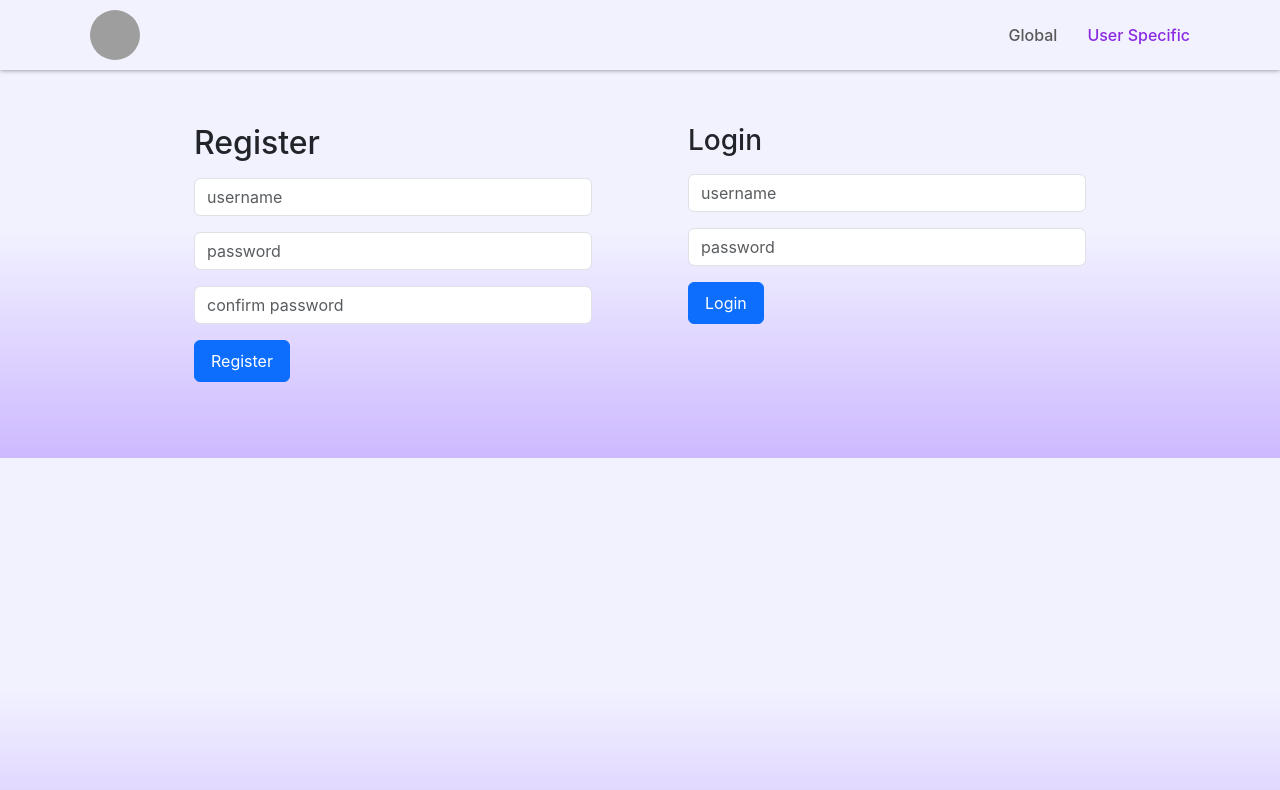
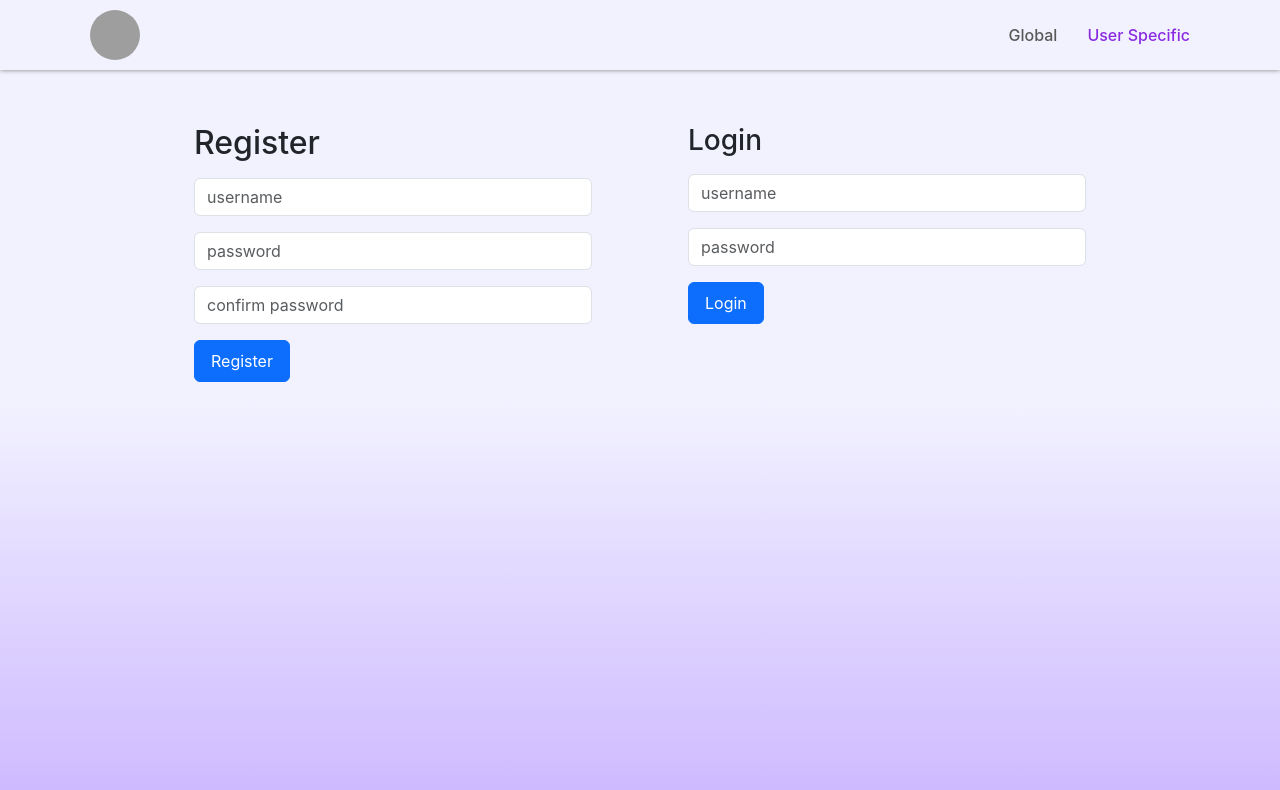
Before and after one commit to Monika5S/event-app, a React (Create React App) app: page / in a window 1280 px wide. Both pictures are taken after a click on the link "User Specific". Shown: the top 790 px of the page. Built offline with nearby package versions, Linux system fonts and the light colour scheme; grey boxes are pictures that could not be loaded.

Commit message:
fixing components

```diff
--- a/public/index.html
+++ b/public/index.html
@@ -12,6 +12,7 @@
     <link rel="apple-touch-icon" href="%PUBLIC_URL%/logo192.png" />
     <link rel="manifest" href="%PUBLIC_URL%/manifest.json" />
     <title>Event App</title>
+
     <script
       src="https://kit.fontawesome.com/5031b0133c.js"
       crossorigin="anonymous"
--- a/src/components/UserSpecificEvent.js
+++ b/src/components/UserSpecificEvent.js
@@ -1,5 +1,7 @@
 import React, { useState } from "react";
 import EventContent from "./EventContent";
+import Login from "./Login";
+import Register from "./Register";
 import "./Components.css";
 
 // Displays user specific events and adds new events to the both global and this section
@@ -39,67 +41,17 @@ export default function UserSpecificEvent(props) {
     props.add_events([...props.global_events, formdata]);
   }
 
-  function Authorise(e) {
-    e.preventDefault();
-    console.log("Authorised");
-  }
-
   if (login_status === false) {
     return (
-      <div className="mt-5 row">
+      <div className="mt-5 mb-5 row">
         <div className="col-md-6 p-3 pe-5">
           <h2>Register</h2>
-          <form className="mt-3" onSubmit={Authorise}>
-            <div className="form-group mb-3">
-              <input
-                type="text"
-                className="form-control"
-                placeholder="username"
-              />
-            </div>
-            <div className="form-group mb-3">
-              <input
-                type="password"
-                className="form-control"
-                placeholder="password"
-              />
-            </div>
-            <div className="form-group mb-3">
-              <input
-                type="password"
-                className="form-control"
-                placeholder="confirm password"
-              />
-            </div>
-            <button className="btn btn-primary py-2 px-3">Register</button>
-          </form>
+          <Register />
         </div>
 
         <div className="col-md-6 p-3 ps-5">
           <h3>Login</h3>
-          <form className="mt-3" onSubmit={Authorise}>
-            <div className="form-group mb-3">
-              <input
-                type="text"
-                className="form-control"
-                placeholder="username"
-              />
-            </div>
-            <div className="form-group mb-3">
-              <input
-                type="password"
-                className="form-control"
-                placeholder="password"
-              />
-            </div>
-
-            <button
-              className="btn btn-primary py-2 px-3"
-              onClick={() => setLoginStaus(true)}
-            >
-              Login
-            </button>
-          </form>
+          <Login login_staus={login_status} setLoginStaus={setLoginStaus} />
         </div>
       </div>
     );
--- a/src/components/login.js
+++ b/src/components/login.js
@@ -0,0 +1,34 @@
+import React from "react";
+
+export default function Login(props) {
+  function Authorise(e) {
+    e.preventDefault();
+    console.log("Authorised");
+  }
+
+  return (
+    <div>
+      <form className="mt-3" onSubmit={Authorise}>
+        <div className="form-group mb-3">
+          <input type="text" className="form-control" placeholder="username" />
+        </div>
+        <div className="form-group mb-3">
+          <input
+            type="password"
+            className="form-control"
+            placeholder="password"
+          />
+        </div>
+
+        <button
+          className="btn btn-primary py-2 px-3"
+          onClick={() => {
+            props.setLoginStaus(true);
+          }}
+        >
+          Login
+        </button>
+      </form>
+    </div>
+  );
+}
--- a/src/components/register.js
+++ b/src/components/register.js
@@ -0,0 +1,33 @@
+import React from "react";
+
+export default function Register() {
+  function Authorise(e) {
+    e.preventDefault();
+    console.log("Authorised");
+  }
+
+  return (
+    <div>
+      <form className="mt-3" onSubmit={Authorise}>
+        <div className="form-group mb-3">
+          <input type="text" className="form-control" placeholder="username" />
+        </div>
+        <div className="form-group mb-3">
+          <input
+            type="password"
+            className="form-control"
+            placeholder="password"
+          />
+        </div>
+        <div className="form-group mb-3">
+          <input
+            type="password"
+            className="form-control"
+            placeholder="confirm password"
+          />
+        </div>
+        <button className="btn btn-primary py-2 px-3">Register</button>
+      </form>
+    </div>
+  );
+}
--- a/src/index.css
+++ b/src/index.css
@@ -1,3 +1,7 @@
+html {
+  min-height: 100%;
+}
+
 body {
   margin: 0;
   font-family: -apple-system, BlinkMacSystemFont, 'Segoe UI', 'Roboto', 'Oxygen',
```
